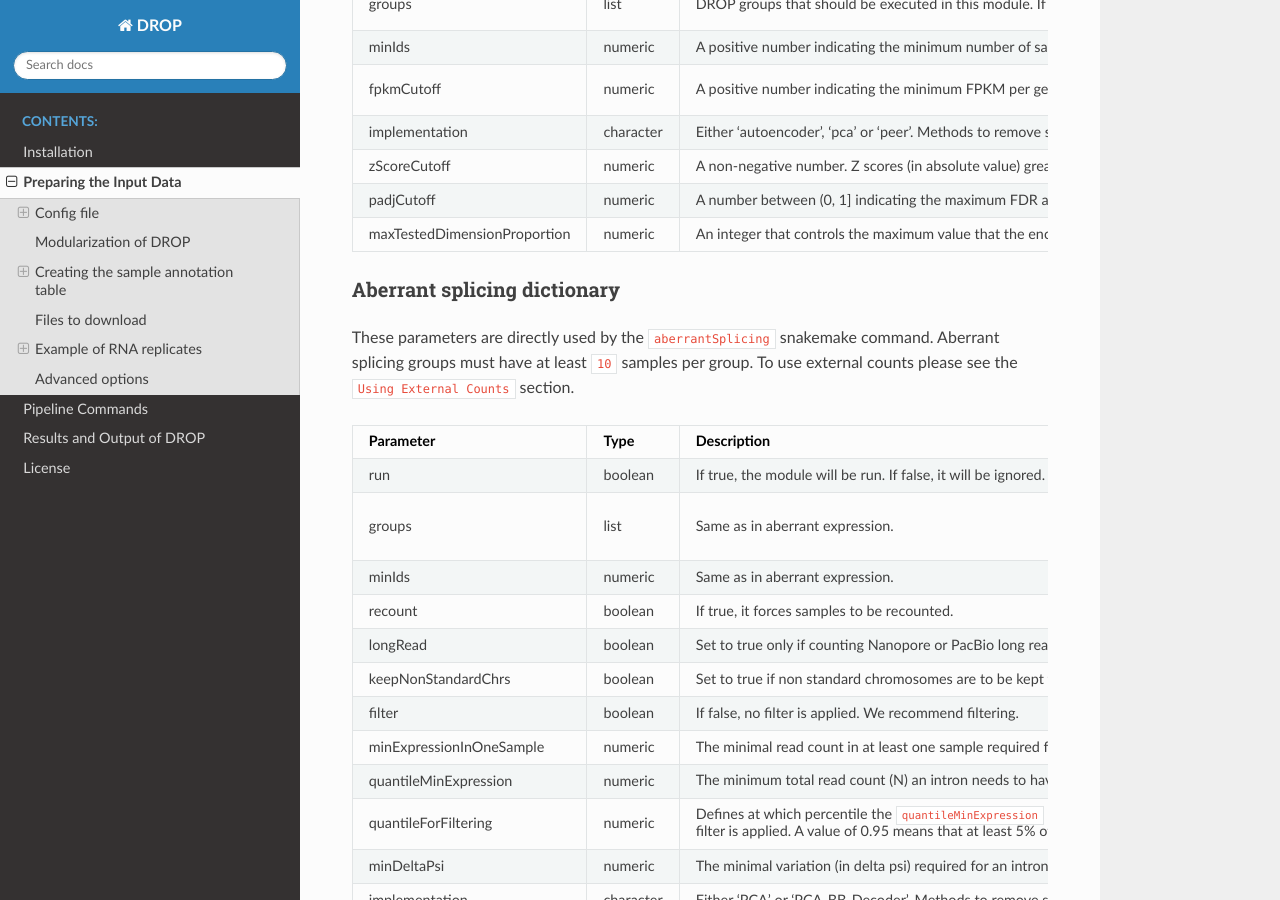
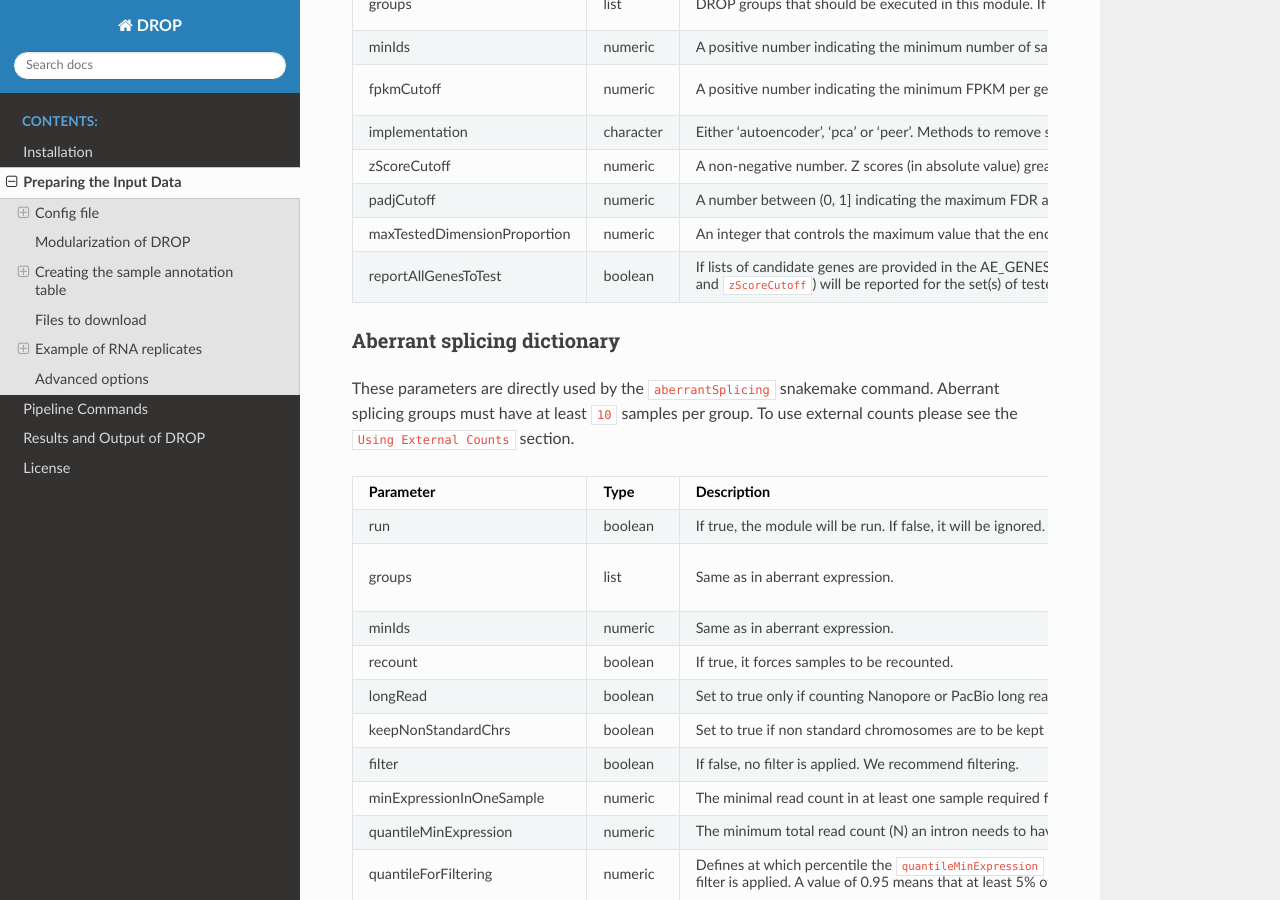
Before and after one commit to gagneurlab/drop, a Sphinx documentation site: the page built from docs/source/prepare.rst, in a window 1280 px wide and 900 px high, scrolled down 2237 px. Built offline with Sphinx 7.4.7 and the Read the Docs theme 2.0.0, drawn with Linux system fonts in a browser that asks for light colours; pages that are not in the unit, such as notebooks, are missing from menus.

Commit message:
add OUTRIDER support to limit FDR to genes of interest

```diff
--- a/docs/source/output.rst
+++ b/docs/source/output.rst
@@ -39,7 +39,7 @@
     * OUTRIDER datasets
         * Follow the `OUTRIDER vignette <https://www.bioconductor.org/packages/devel/bioc/vignettes/OUTRIDER/inst/doc/OUTRIDER.pdf>`_ for individual OUTRIDER object file (ods) analysis.
     * Results tables
-        * ``results.tsv`` this text file contains only the significant genes and samples that meet the cutoffs defined in the config file for ``padjCutoff`` and ``zScoreCutoff``
+        * ``results.tsv`` this text file contains only the significant genes and samples that meet the cutoffs defined in the config file for ``padjCutoff`` and ``zScoreCutoff``. The column ``FDR_set`` specifies on which genes FDR correction was performed (if lists of candidate genes were provided.)
 
 Local result files
 ##################
--- a/docs/source/prepare.rst
+++ b/docs/source/prepare.rst
@@ -92,20 +92,21 @@
 These parameters are directly used by the ``aberrantExpression`` snakemake command. Aberrant expression groups must have at least ``10``
 samples per group. To use external counts please see the ``Using External Counts`` section.
 
-============================  =========  =================================================================================================================================  ======
-Parameter                     Type       Description                                                                                                                        Default/Examples
-============================  =========  =================================================================================================================================  ======
-run                           boolean    If true, the module will be run. If false, it will be ignored.                                                                     ``true``
-groups                        list       DROP groups that should be executed in this module. If not specified or ``null`` all groups are used.                              ``- group1``
+============================  =========  ======================================================================================================================================================================================================================================================================================================================================================================================  ======
+Parameter                     Type       Description                                                                                                                                                                                                                                                                                                                                                                             Default/Examples
+============================  =========  ======================================================================================================================================================================================================================================================================================================================================================================================  ======
+run                           boolean    If true, the module will be run. If false, it will be ignored.                                                                                                                                                                                                                                                                                                                          ``true``
+groups                        list       DROP groups that should be executed in this module. If not specified or ``null`` all groups are used.                                                                                                                                                                                                                                                                                   ``- group1``
 
-                                                                                                                                                                            ``- group2``
-minIds                        numeric    A positive number indicating the minimum number of samples that a group needs in order to be analyzed. We recommend at least 50.   ``1``
-fpkmCutoff                    numeric    A positive number indicating the minimum FPKM per gene that 5% of the samples should have. If a gene has less it is filtered out.  ``1 # suggested by OUTRIDER``
-implementation                character  Either 'autoencoder', 'pca' or 'peer'. Methods to remove sample covariation in OUTRIDER.                                           ``autoencoder``
-zScoreCutoff                  numeric    A non-negative number. Z scores (in absolute value) greater than this cutoff are considered as outliers.                           ``0``
-padjCutoff                    numeric    A number between (0, 1] indicating the maximum FDR an event can have in order to be considered an outlier.                         ``0.05``
-maxTestedDimensionProportion  numeric    An integer that controls the maximum value that the encoding dimension can take. Refer to `advanced-options`_.                     ``3``
-============================  =========  =================================================================================================================================  ======
+                                                                                                                                                                                                                                                                                                                                                                                                                                 ``- group2``
+minIds                        numeric    A positive number indicating the minimum number of samples that a group needs in order to be analyzed. We recommend at least 50.                                                                                                                                                                                                                                                        ``1``
+fpkmCutoff                    numeric    A positive number indicating the minimum FPKM per gene that 5% of the samples should have. If a gene has less it is filtered out.                                                                                                                                                                                                                                                       ``1 # suggested by OUTRIDER``
+implementation                character  Either 'autoencoder', 'pca' or 'peer'. Methods to remove sample covariation in OUTRIDER.                                                                                                                                                                                                                                                                                                ``autoencoder``
+zScoreCutoff                  numeric    A non-negative number. Z scores (in absolute value) greater than this cutoff are considered as outliers.                                                                                                                                                                                                                                                                                ``0``
+padjCutoff                    numeric    A number between (0, 1] indicating the maximum FDR an event can have in order to be considered an outlier.                                                                                                                                                                                                                                                                              ``0.05``
+maxTestedDimensionProportion  numeric    An integer that controls the maximum value that the encoding dimension can take. Refer to `advanced-options`_.                                                                                                                                                                                                                                                                          ``3``
+reportAllGenesToTest          boolean    If lists of candidate genes are provided in the AE_GENES_TO_TEST column of the sample annotation, this parameter controls whether only significant results (based on ``padjCutoff`` and ``zScoreCutoff``) will be reported for the set(s) of tested genes (default), or whether all events within a tested gene will be reported in the result table, regardless of aberrant status.    ``false``
+============================  =========  ======================================================================================================================================================================================================================================================================================================================================================================================  ======
 
 Aberrant splicing dictionary
 ++++++++++++++++++++++++++++
```
Also changed, not shown: 8 other files.
